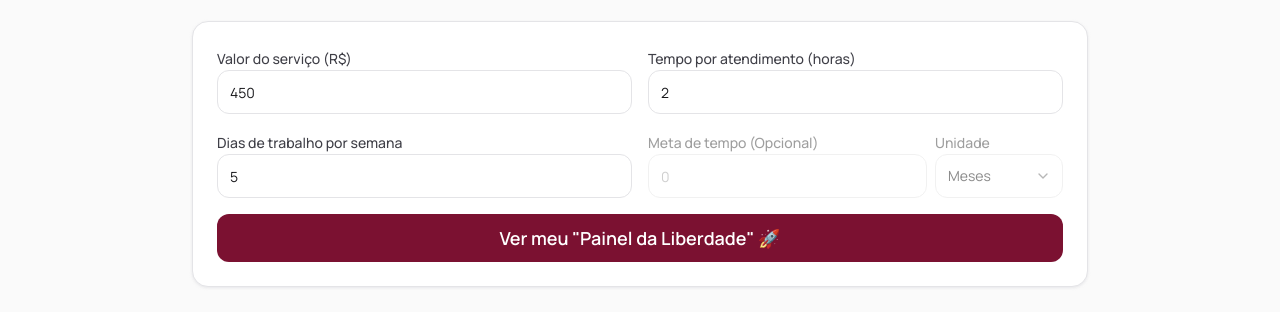
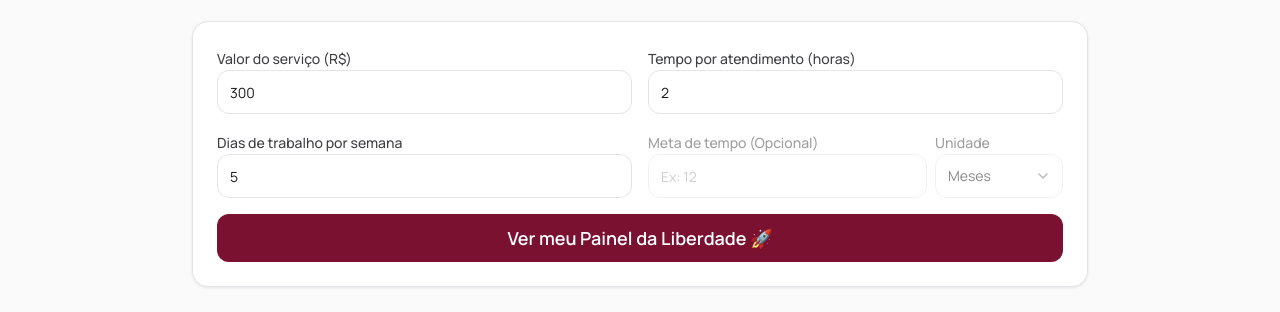
Before and after one commit to warriorsyn/raparigator-front-nextjs, a Next.js app: page /popular/independencia-financeira in a window 1280 px wide. Shown: the part 144-456 px from the top of the page. Built offline with nearby package versions, Linux system fonts and the light colour scheme.

Commit message:
correçao no relatorio de independencia financeira, ajuste no valor inicial para 300 e adição de campo de projeção de montante acumulado.

```diff
--- a/components/screens/financial-independence-screen.tsx
+++ b/components/screens/financial-independence-screen.tsx
@@ -21,12 +21,12 @@ const DREAMS = [
   { id: "milhao", label: "Liberdade (1 Milhão)", price: 1_000_000, icon: IconTrophy, highlight: true },
 ];
 
-// --- Ícones SVG Inline (para evitar erros de lib externa) ---
+// --- Ícones SVG Inline ---
 function IconRocket(props: any) {
   return <svg {...props} xmlns="http://www.w3.org/2000/svg" width="24" height="24" viewBox="0 0 24 24" fill="none" stroke="currentColor" strokeWidth="2" strokeLinecap="round" strokeLinejoin="round"><path d="M4.5 16.5c-1.5 1.26-2 5-2 5s3.74-.5 5-2c.71-.84.7-2.13-.09-2.91a2.18 2.18 0 0 0-2.91-.09z" /><path d="m12 15-3-3a22 22 0 0 1 2-3.95A12.88 12.88 0 0 1 22 2c0 2.72-.78 7.5-6 11a22.35 22.35 0 0 1-4 2z" /><path d="M9 12H4s.55-3.03 2-4c1.62-1.1 4-1 4-1" /><path d="M12 15v5s3.03-.55 4-2c1.1-1.62 1-4 1-4" /></svg>;
 }
 function IconTurtle(props: any) {
-  return <svg {...props} xmlns="http://www.w3.org/2000/svg" width="24" height="24" viewBox="0 0 24 24" fill="none" stroke="currentColor" strokeWidth="2" strokeLinecap="round" strokeLinejoin="round"><path d="m19 7-7 5-7-5" /><path d="M12 22a10 10 0 0 1-10-10" /><path d="M22 12a10 10 0 0 1-10 10" /><circle cx="12" cy="12" r="3" /></svg>; // Abstract representation
+  return <svg {...props} xmlns="http://www.w3.org/2000/svg" width="24" height="24" viewBox="0 0 24 24" fill="none" stroke="currentColor" strokeWidth="2" strokeLinecap="round" strokeLinejoin="round"><path d="m19 7-7 5-7-5" /><path d="M12 22a10 10 0 0 1-10-10" /><path d="M22 12a10 10 0 0 1-10 10" /><circle cx="12" cy="12" r="3" /></svg>;
 }
 function IconCalendar(props: any) {
   return <svg {...props} xmlns="http://www.w3.org/2000/svg" width="24" height="24" viewBox="0 0 24 24" fill="none" stroke="currentColor" strokeWidth="2" strokeLinecap="round" strokeLinejoin="round"><rect width="18" height="18" x="3" y="4" rx="2" ry="2" /><line x1="16" x2="16" y1="2" y2="6" /><line x1="8" x2="8" y1="2" y2="6" /><line x1="3" x2="21" y1="10" y2="10" /></svg>;
@@ -43,6 +43,9 @@ function IconHome(props: any) {
 function IconTrophy(props: any) {
   return <svg {...props} xmlns="http://www.w3.org/2000/svg" width="24" height="24" viewBox="0 0 24 24" fill="none" stroke="currentColor" strokeWidth="2" strokeLinecap="round" strokeLinejoin="round"><path d="M6 9H4.5a2.5 2.5 0 0 1 0-5H6" /><path d="M18 9h1.5a2.5 2.5 0 0 0 0-5H18" /><path d="M4 22h16" /><path d="M10 14.66V17c0 .55-.47.98-.97 1.21C7.85 18.75 7 20.24 7 22" /><path d="M14 14.66V17c0 .55.47.98.97 1.21C16.15 18.75 17 20.24 17 22" /><path d="M18 2H6v7a6 6 0 0 0 12 0V2Z" /></svg>;
 }
+function IconRefresh(props: any) {
+  return <svg {...props} xmlns="http://www.w3.org/2000/svg" width="24" height="24" viewBox="0 0 24 24" fill="none" stroke="currentColor" strokeWidth="2" strokeLinecap="round" strokeLinejoin="round"><path d="M3 12a9 9 0 1 0 9-9 9.75 9.75 0 0 0-6.74 2.74L3 8" /><path d="M3 3v5h5" /></svg>;
+}
 
 // --- Funções Auxiliares ---
 function formatDurationDetailed(totalMonths: number) {
@@ -57,11 +60,11 @@ function formatDurationDetailed(totalMonths: number) {
 }
 
 export function FinancialIndependenceScreen() {
-  const [serviceValue, setServiceValue] = useState("450");
+  // Alterado o valor inicial para 300 conforme solicitado
+  const [serviceValue, setServiceValue] = useState("300");
   const [serviceHours, setServiceHours] = useState("2");
   const [workDaysPerWeek, setWorkDaysPerWeek] = useState("5");
 
-  // Inputs de projeção (mantidos no estado, mas opcionais na lógica principal agora)
   const [projectionTime, setProjectionTime] = useState("");
   const [projectionUnit, setProjectionUnit] = useState("months");
 
@@ -103,26 +106,39 @@ export function FinancialIndependenceScreen() {
       monthsToAchieve: Math.ceil(dream.price / monthlyRevenue)
     }));
 
+    // CÁLCULO DA PROJEÇÃO (MONTANTE ACUMULADO)
+    // Se não preencheu nada, o padrão é 1 mês
+    const effectiveTimeNum = projectionTime ? Number(projectionTime) : 1;
+    const effectiveUnit = projectionTime ? projectionUnit : "months";
+
+    const projectionMonths = effectiveUnit === "years" ? effectiveTimeNum * 12 : effectiveTimeNum;
+    const projectedAmount = monthlyRevenue * projectionMonths;
+
     return {
       monthlyRevenue,
       monthsToMillionUser,
       monthsToMillionCLT,
       yearsSaved,
       equivalenceRatio,
-      dreamsCalculated
+      dreamsCalculated,
+      projectedAmount,
+      effectiveTimeNum,
+      effectiveUnit
     };
-  }, [serviceHours, serviceValue, workDaysPerWeek]);
+  }, [serviceHours, serviceValue, workDaysPerWeek, projectionTime, projectionUnit]);
 
-  // Se quiser recalcular
   const handleReset = () => {
     setSubmitted(false);
   };
+
+  // Lógica para clarear/escurecer os inputs de meta de tempo
+  const hasProjection = Number(projectionTime) > 0;
 
   return (
     <AppShell>
       <div className="mx-auto max-w-4xl space-y-6">
 
-        {/* --- TELA DE INPUTS (Visível apenas se NÃO submetido) --- */}
+        {/* --- TELA DE INPUTS --- */}
         {!submitted && (
           <>
             <header>
@@ -153,8 +169,9 @@ export function FinancialIndependenceScreen() {
                   onChange={(e) => setWorkDaysPerWeek(e.target.value)}
                   inputMode="numeric"
                 />
-                {/* Mantive o campo opcional visualmente, mas sem foco na nova UI */}
-                <div className="flex gap-2 opacity-50 grayscale hover:opacity-100 hover:grayscale-0 transition-all">
+
+                {/* Campos opcionais com opacidade dinâmica */}
+                <div className={`flex gap-2 transition-all duration-300 ${hasProjection ? 'opacity-100 grayscale-0' : 'opacity-50 grayscale hover:opacity-100 hover:grayscale-0'}`}>
                   <div className="flex-1">
                     <Input
                       id="tempo-projecao"
@@ -162,7 +179,7 @@ export function FinancialIndependenceScreen() {
                       value={projectionTime}
                       onChange={(e) => setProjectionTime(e.target.value.replace(/\D/g, ""))}
                       inputMode="numeric"
-                      placeholder="0"
+                      placeholder="Ex: 12"
                     />
                   </div>
                   <div className="w-32">
@@ -180,7 +197,7 @@ export function FinancialIndependenceScreen() {
                 </div>
               </div>
               <Button size="lg" className="w-full text-lg font-semibold" onClick={() => setSubmitted(true)}>
-                Ver meu "Painel da Liberdade" 🚀
+                Ver meu Painel da Liberdade 🚀
               </Button>
             </Card>
           </>
@@ -190,20 +207,41 @@ export function FinancialIndependenceScreen() {
         {submitted && parsed ? (
           <div className="space-y-6 animate-in fade-in slide-in-from-bottom-4 duration-500">
 
+            {/* BOTÃO REFAZER NO TOPO (Design fluído e limpo) */}
+            <div className="flex justify-end pt-2">
+              <Button
+                onClick={handleReset}
+                className="bg-zinc-100 hover:bg-zinc-200 text-zinc-700 border-none shadow-none h-9 px-4 text-sm font-medium flex items-center gap-2"
+              >
+                <IconRefresh className="w-4 h-4" />
+                Nova Simulação
+              </Button>
+            </div>
+
             {/* MANCHETE DE IMPACTO */}
-            <div className="text-center space-y-2 py-4">
+            <div className="text-center space-y-2 pb-2">
               <h2 className="text-3xl md:text-4xl font-bold text-zinc-900">
                 Você está comprando <span className="text-emerald-600">{parsed.yearsSaved} anos</span> da sua vida de volta.
               </h2>
               <p className="text-zinc-600">Esse é o poder de valorizar a sua hora de trabalho.</p>
             </div>
 
+            {/* MONTANTE ACUMULADO (Sempre aparece, com 1 Mês se não for preenchido) */}
+            <Card className="bg-emerald-50 border-emerald-200 p-6 flex flex-col justify-center items-center text-center space-y-2 relative overflow-hidden">
+              <p className="text-xs font-bold uppercase tracking-wider text-emerald-800">
+                Montante Acumulado em {parsed.effectiveTimeNum} {parsed.effectiveUnit === "years" ? (parsed.effectiveTimeNum === 1 ? "Ano" : "Anos") : (parsed.effectiveTimeNum === 1 ? "Mês" : "Meses")}
+              </p>
+              <div className="text-4xl md:text-5xl font-bold text-emerald-600">
+                {currency(parsed.projectedAmount)}
+              </div>
+              <p className="text-sm text-emerald-700/80 font-medium">Mantendo o seu ritmo de trabalho atual.</p>
+            </Card>
+
             {/* CONCEITO A: A CORRIDA DA VIDA */}
             <Card className="p-6 border-zinc-200 shadow-lg relative overflow-hidden">
               <h3 className="text-lg font-semibold text-zinc-900 mb-6">🏁 A Corrida do Milhão</h3>
 
               <div className="space-y-8">
-                {/* Barra do Usuário */}
                 <div className="space-y-2">
                   <div className="flex justify-between items-end text-sm">
                     <div className="flex items-center gap-2 font-bold text-emerald-700">
@@ -212,18 +250,11 @@ export function FinancialIndependenceScreen() {
                     <span className="font-bold text-emerald-600 text-lg">{formatDurationDetailed(parsed.monthsToMillionUser)}</span>
                   </div>
                   <div className="h-4 w-full bg-zinc-100 rounded-full overflow-hidden">
-                    {/* A barra não é baseada em % matemática estrita, mas visual. Se fosse matemática, a barra CLT seria 100% e a user 2%.
-                          Aqui usamos uma escala visual onde "Rápido" é uma barra curta (já que é tempo) ou invertemos?
-                          O pedido foi: "Barra curta, quase cheia ou rápida". Vamos fazer estilo "Loading" até o objetivo.
-                          Se é TEMPO, barra cheia = muito tempo. Barra vazia = pouco tempo.
-                          Mas o usuário pediu: "Barra curta, quase cheia ou rápida" com ícone foguete.
-                          Vamos fazer BARRA DE PROGRESSO DE VELOCIDADE. Barra cheia = Mais rápido. */}
                     <div className="h-full bg-emerald-500 rounded-full animate-pulse w-[95%]"></div>
                   </div>
                   <p className="text-xs text-zinc-500 text-right">Rumo à liberdade total</p>
                 </div>
 
-                {/* Barra CLT */}
                 <div className="space-y-2 opacity-60">
                   <div className="flex justify-between items-end text-sm">
                     <div className="flex items-center gap-2 font-semibold text-zinc-600">
@@ -232,7 +263,6 @@ export function FinancialIndependenceScreen() {
                     <span className="font-semibold text-zinc-500">{formatDurationDetailed(parsed.monthsToMillionCLT)}</span>
                   </div>
                   <div className="h-4 w-full bg-zinc-100 rounded-full overflow-hidden">
-                    {/* Barra muito pequena comparada a do usuário para dar sensação de lentidão */}
                     <div className="h-full bg-zinc-400 rounded-full w-[15%]"></div>
                   </div>
                   <p className="text-xs text-zinc-400 text-right">Trabalhando até a aposentadoria oficial</p>
@@ -284,7 +314,6 @@ export function FinancialIndependenceScreen() {
                         <dream.icon className="h-6 w-6" />
                       </div>
                       <div>
-                        {/* APLICAÇÃO DA REGRA: NOME VERDE SE FOR 1 MILHÃO */}
                         <p className={`font-semibold leading-tight ${dream.highlight ? 'text-emerald-700' : 'text-zinc-900'}`}>
                           {dream.label}
                         </p>
@@ -302,13 +331,6 @@ export function FinancialIndependenceScreen() {
               </div>
             </div>
 
-            {/* BOTÃO VOLTAR */}
-            <div className="flex justify-center pt-4">
-              <Button onClick={handleReset} className="w-full md:w-auto">
-                Refazer Simulação
-              </Button>
-            </div>
-
           </div>
         ) : null}
 
```
